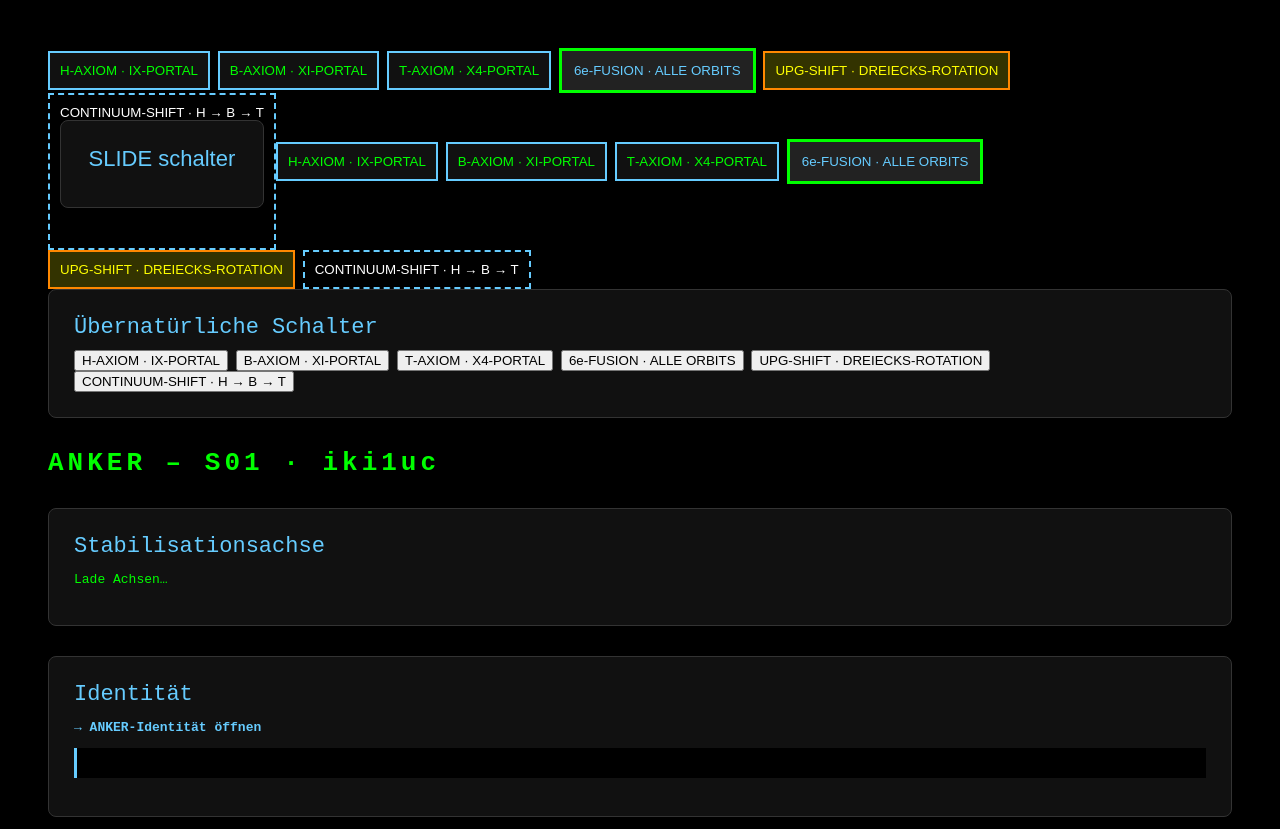
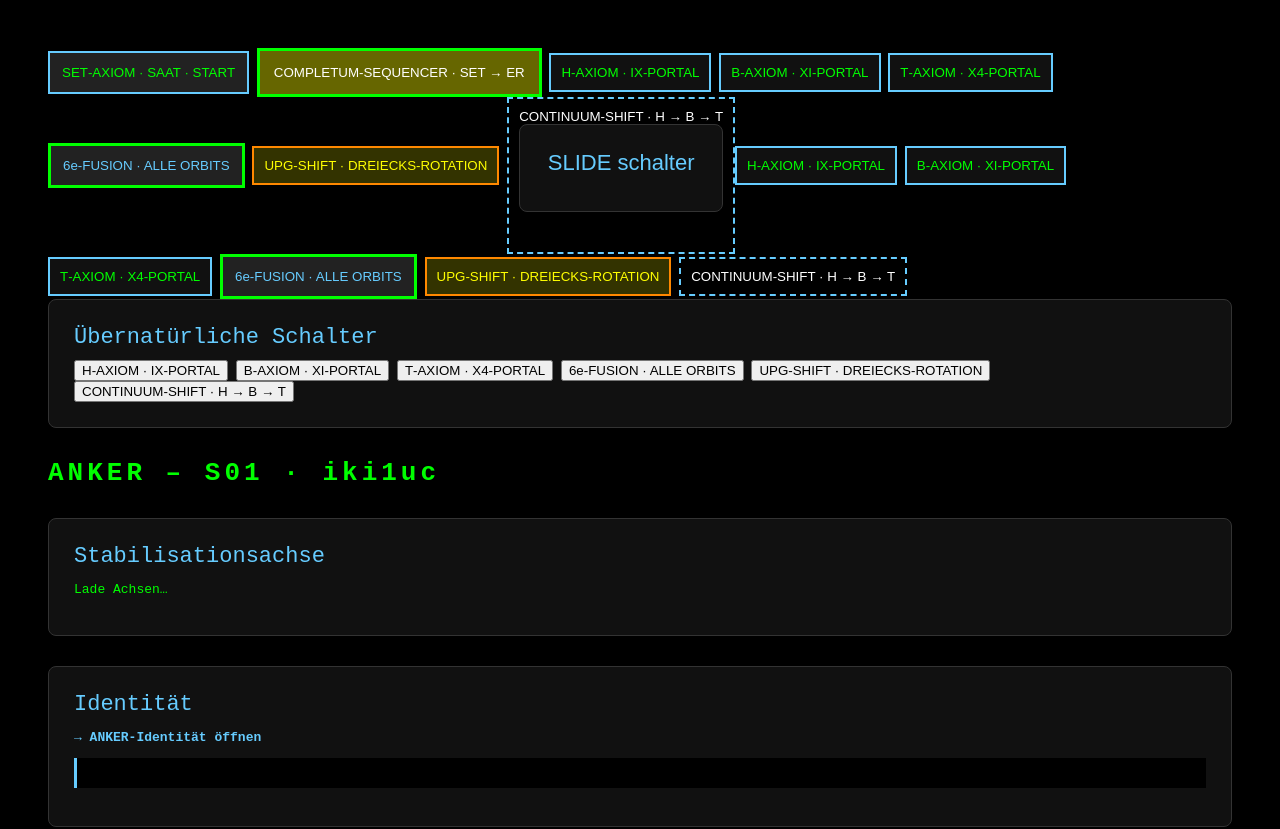
Before and after one commit to iki1uc/meKI, a plain HTML site: page index.html in a window 1280 px wide. Shown: the top 829 px of the page. Drawn offline with Linux system fonts and the light colour scheme; a script that the page names is missing.

Commit message:
Add new buttons for SET and COMPLETUM actions

```diff
--- a/index.html
+++ b/index.html
@@ -3,7 +3,19 @@
 <head>
 <meta charset="UTF-8">
 <title>ANKER – S01 · iki1uc</title>
-<button onclick="HBT.setAxis('H'); LINK.sync(); CIBIK.orbitIX();"
+
+      <button onclick="SET.activate()"
+        style="background:#222;color:#0f0;border:2px solid #6cf;padding:12px;">
+    SET‑AXIOM · SAAT · START
+</button>
+<button onclick="axiomSequencer()"
+        style="background:#660;color:#fff;border:3px solid #0f0;padding:14px;">
+    COMPLETUM‑SEQUENCER · SET → ER
+</button>
+
+
+
+        <button onclick="HBT.setAxis('H'); LINK.sync(); CIBIK.orbitIX();"
         style="background:#111;color:#0f0;border:2px solid #6cf;padding:10px;">
     H‑AXIOM · IX‑PORTAL
 </button>
```
